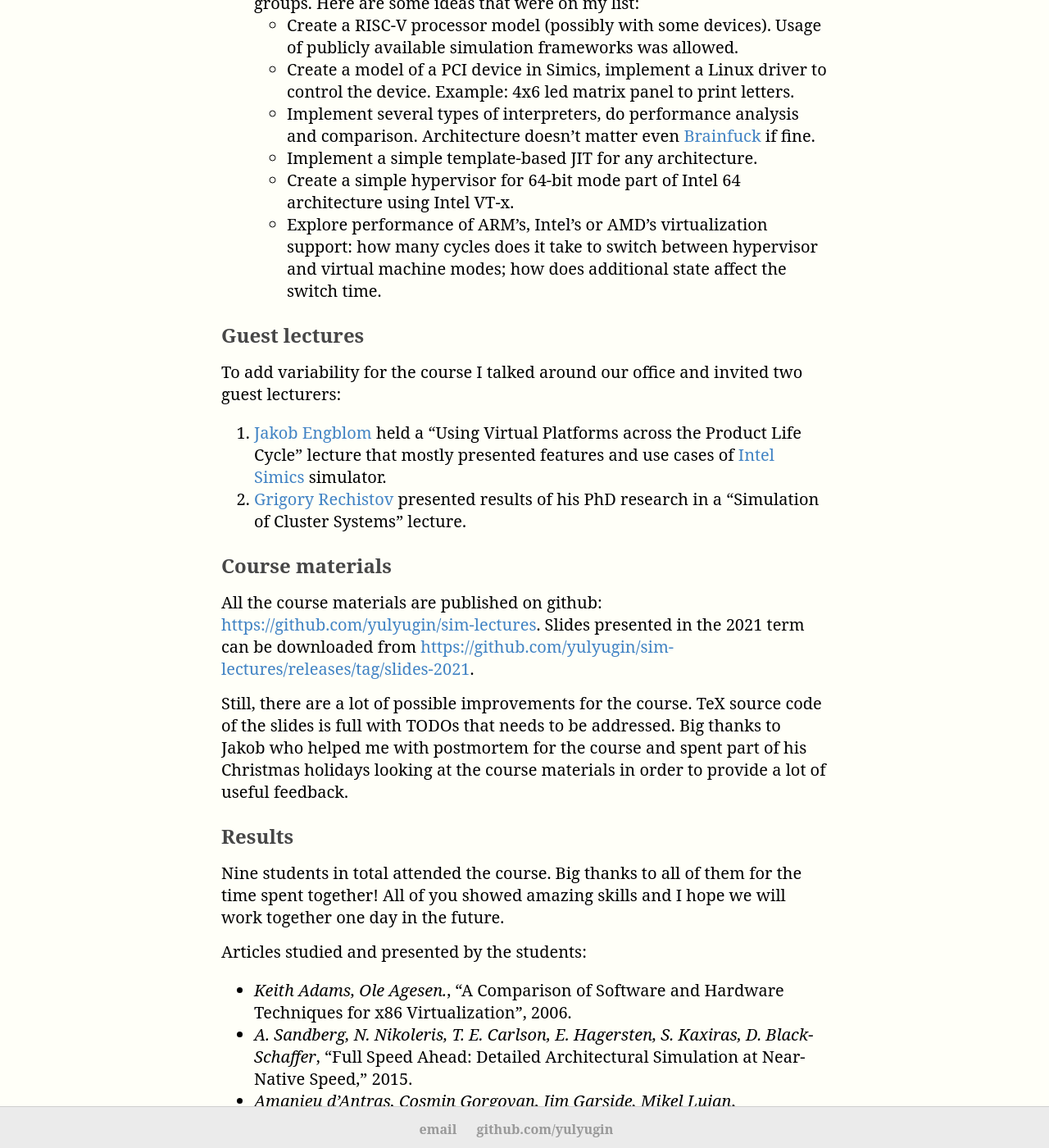
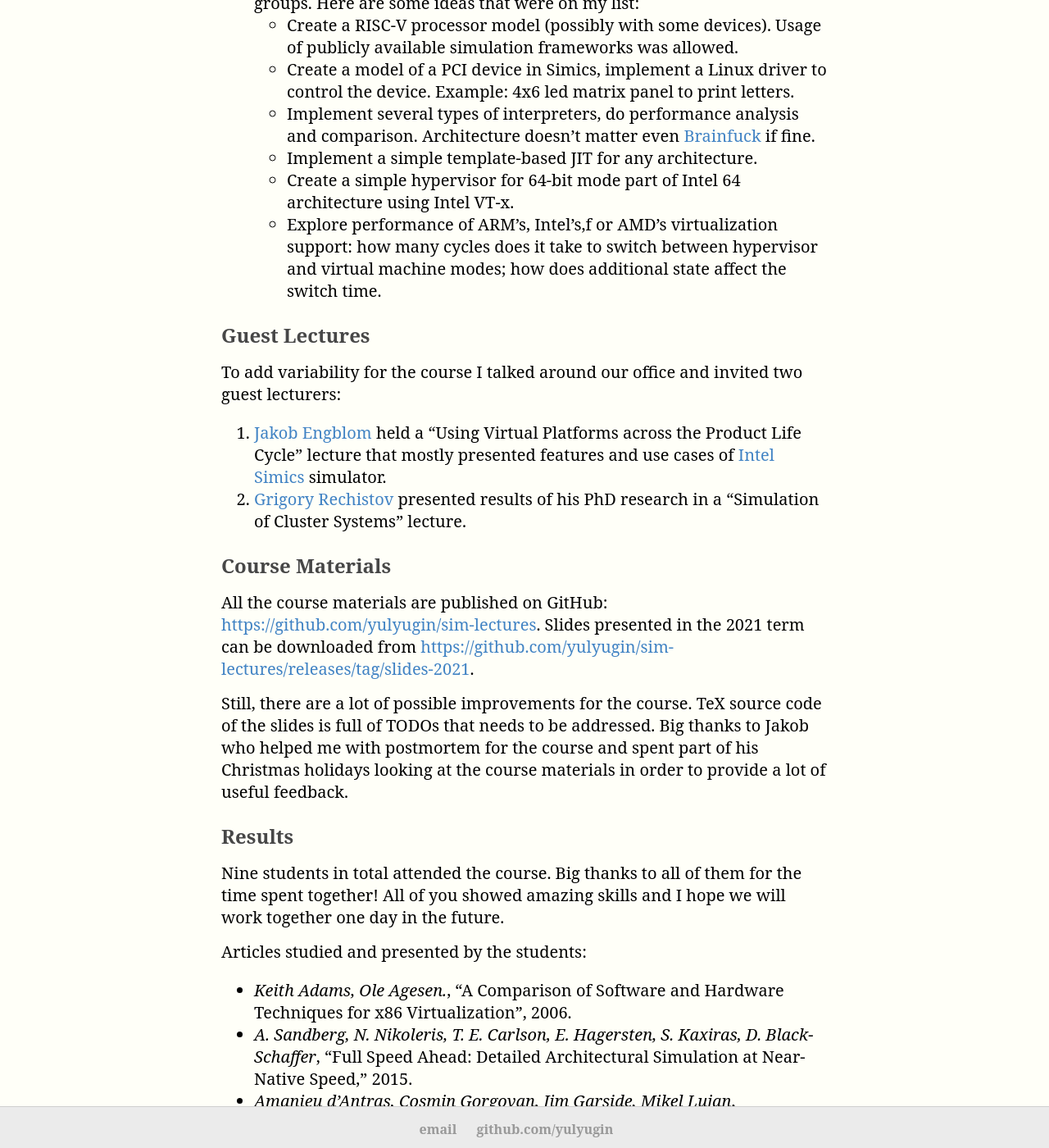
Before and after one commit to yulyugin/yulyugin.github.io, a Jekyll site: the page built from _posts/2022-06-03-mipt-smiulation-lectures.md, in a window 1280 px wide and 1400 px high, scrolled down 1481 px. Shown: the whole window at 82% size. Built offline with Jekyll 4.4.1, drawn with Linux system fonts in a browser that asks for light colours; some of the changed text lies outside the part shown.

Commit message:
Improve text a bit

```diff
--- a/_posts/2022-06-03-mipt-smiulation-lectures.md
+++ b/_posts/2022-06-03-mipt-smiulation-lectures.md
@@ -1,14 +1,14 @@
 ---
 layout: post
-title: "Simulation foundation lectures at MIPT"
+title: "Simulation Foundation Lectures at MIPT"
 date: 2022-06-03
 ---
 
 ![MIPT logo]{: style="float: left; width: 20%; padding: 1%"} In spring 2021, I received an offer to hold a course of lectures about simulation technologies for fourth year students at [Moscow Institute of Physics and Technology (MIPT)](https://mipt.ru/english/). The course was supposed to focus on fundamentals of computer system simulation and how different kinds of simulators are used in the industry. This was an interesting offer and I accepted it because I always liked talking to students about different research and engineering topics.
 
-Luckily I had some experience in this field from the past. I also had materials that [Grigory Rechistov](https://github.com/grigory-rechistov) with a bit of my help used for a similar course several years ago. Grigory kindly shared all copies of the materials he had. All the old materials were in Russian thus it wasn't that simple to re-use them. Anyway, that was really helpful considering the short time window I had to prepare for the lectures.
+Luckily, I had some experience in this field from the past. I also had materials that [Grigory Rechistov](https://github.com/grigory-rechistov) with a bit of my help used for a similar course several years ago. Grigory kindly shared all copies of the materials he had. All the old materials were in Russian thus it wasn't that simple to re-use them. Anyway, that was really helpful considering the short time window I had to prepare for the lectures.
 
-## Course plan
+## Course Plan
 
 After thorough review of all the existing materials and careful thinking I came out with a short plan for the course consisting of twelve lectures:
 
@@ -21,7 +21,7 @@ After thorough review of all the existing materials and careful thinking I came
 7. Simulation of Architectural State.
 8. Cycle Accurate Simulation.
 9. Hardware Supported Virtualization.
-10. Paravirtualization - Connecting Real Word With Simulation.
+10. Paravirtualization - Connecting Real Word with Simulation.
 11. Programming Languages for Model and Hardware Development.
 12. Parallel Discrete Event Simulation.
 
@@ -38,20 +38,20 @@ In order to make the course practical I added two tasks on top of the theoretica
     * Implement several types of interpreters, do performance analysis and comparison. Architecture doesn't matter even [Brainfuck](https://en.wikipedia.org/wiki/Brainfuck) if fine.
     * Implement a simple template-based JIT for any architecture.
     * Create a simple hypervisor for 64-bit mode part of Intel 64 architecture using Intel VT-x.
-    * Explore performance of ARM's, Intel's or AMD's virtualization support: how many cycles does it take to switch between hypervisor and virtual machine modes; how does additional state affect the switch time.
+    * Explore performance of ARM's, Intel's,f or AMD's virtualization support: how many cycles does it take to switch between hypervisor and virtual machine modes; how does additional state affect the switch time.
 
-## Guest lectures
+## Guest Lectures
 
 To add variability for the course I talked around our office and invited two guest lecturers:
 
 1. [Jakob Engblom](http://jakob.engbloms.se/) held a "Using Virtual Platforms across the Product Life Cycle" lecture that mostly presented features and use cases of [Intel Simics](https://www.intel.com/content/www/us/en/developer/articles/tool/simics-simulator.html) simulator.
 2. [Grigory Rechistov](https://github.com/grigory-rechistov) presented results of his PhD research in a "Simulation of Cluster Systems" lecture.
 
-## Course materials
+## Course Materials
 
-All the course materials are published on github: <https://github.com/yulyugin/sim-lectures>. Slides presented in the 2021 term can be downloaded from <https://github.com/yulyugin/sim-lectures/releases/tag/slides-2021>.
+All the course materials are published on GitHub: <https://github.com/yulyugin/sim-lectures>. Slides presented in the 2021 term can be downloaded from <https://github.com/yulyugin/sim-lectures/releases/tag/slides-2021>.
 
-Still, there are a lot of possible improvements for the course. TeX source code of the slides is full with TODOs that needs to be addressed. Big thanks to Jakob who helped me with postmortem for the course and spent part of his Christmas holidays looking at the course materials in order to provide a lot of useful feedback.
+Still, there are a lot of possible improvements for the course. TeX source code of the slides is full of TODOs that needs to be addressed. Big thanks to Jakob who helped me with postmortem for the course and spent part of his Christmas holidays looking at the course materials in order to provide a lot of useful feedback.
 
 ## Results
 
@@ -73,6 +73,6 @@ Projects made by the students during the course:
 
 * One student implemented an interpreter-based simulator of [К1986ВК025](https://ic.milandr.ru/products/mikrokontrollery_i_protsessory/32_razryadnye_mikrokontrollery/k1986vk025-okr-schetchik-m-/) 32-bit RISC-V microcontroller. Source code of the project: <https://github.com/LotusBro98/MLDR187_simulator>.
 * A group of three students created this amazing setup: a Simics PCI device that implements wrapping accesses to an [STM32Discovery](https://www.st.com/en/evaluation-tools/stm32-discovery-kits.html#overview) board running simple firmware capable to take values from UART and show them on a seven-segment display. The device was connected to [Simics QSP](https://www.intel.com/content/www/us/en/developer/articles/guide/simics-simulator-get-started.html) virtual platform. Software running in the simulated system controlled the PCI device through a custom Linux kernel module loaded into the simulated OS. This setup allowed to show numbers on a physical STM32Discovery board from the simulated system. Source code of the project: <https://github.com/leokondrashov/simics_device>.
-* A pair of students developed their own tiny architecture. One of the students built an assembler for the architecture. The other student implemented several different interpreters (switched, threaded, etc) for the architecture, compared and analyzed performance of the interpreters. Source code of the project: <https://github.com/ShISA-VM/ShISA-VM>.
+* A pair of students developed their own tiny architecture. One of the students built an assembler for the architecture. The other student implemented several different interpreters (switched, threaded, etc.) for the architecture, compared and analyzed performance of the interpreters. Source code of the project: <https://github.com/ShISA-VM/ShISA-VM>.
 
 [MIPT logo]: {{ site.baseurl }}/images/mipt.png
```
